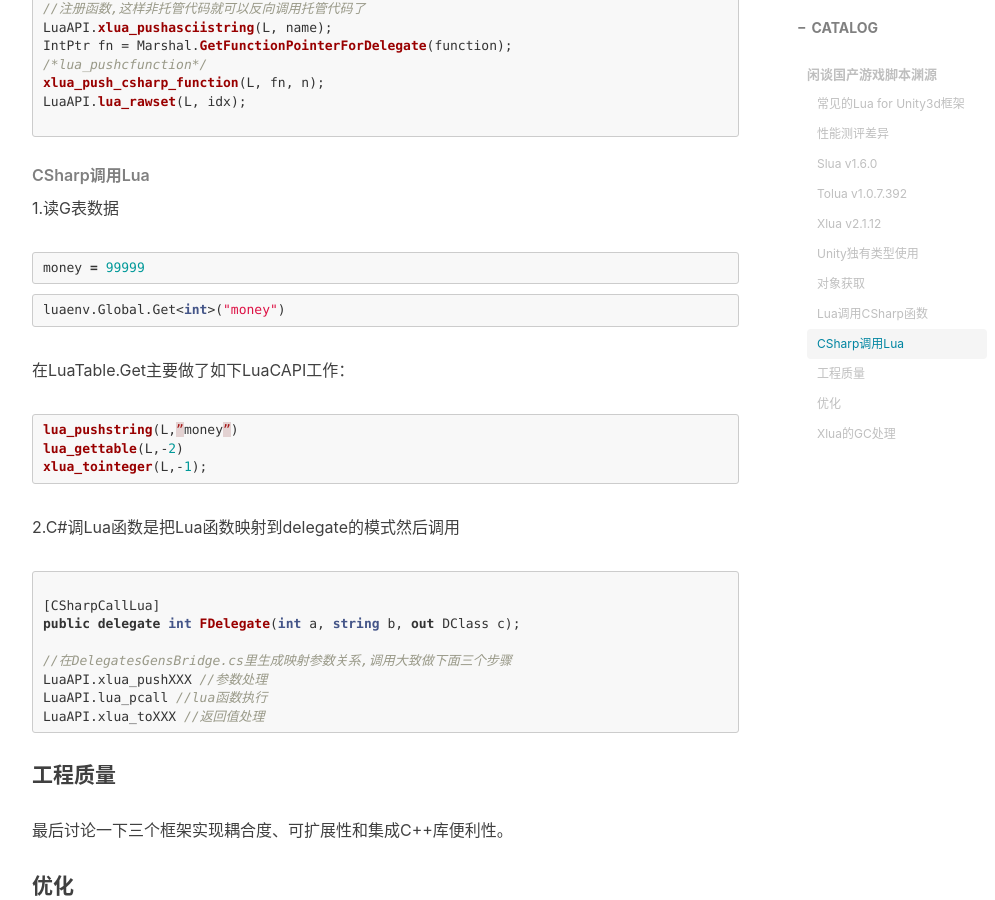
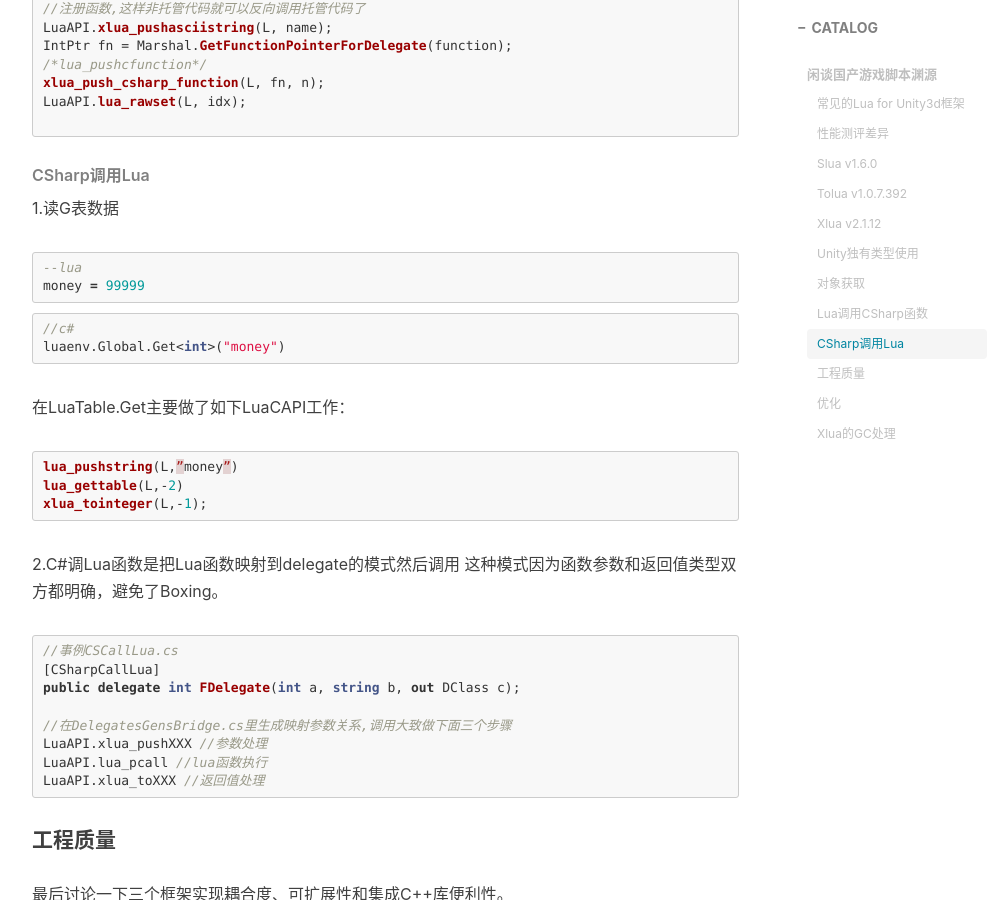
Before and after one commit to chenanbao/chenanbao.github.io, a Jekyll site: the page built from _posts/2018-07-29-Lua热更新框架差异.md, in a window 1280 px wide and 900 px high, scrolled down 9953 px. Shown: the whole window, without its empty margins (233-1228 px from the left). Built offline with Jekyll 4.4.1, drawn with Linux system fonts in a browser that asks for light colours; nearby versions of some CDN libraries; comment, search, counter and statistics services are not loaded.

Commit message:
CSharp调用Lua

````diff
--- a/_posts/2018-07-29-Lua热更新框架差异.md
+++ b/_posts/2018-07-29-Lua热更新框架差异.md
@@ -474,10 +474,12 @@ LuaAPI.lua_rawset(L, idx);
 ###### CSharp调用Lua
 1.读G表数据
 ```lua
+--lua
 money = 99999
 ```
 
 ```csharp
+//c#
 luaenv.Global.Get<int>("money")
 ```
 
@@ -489,8 +491,9 @@ xlua_tointeger(L,-1);
 ```
 
 2.C#调Lua函数是把Lua函数映射到delegate的模式然后调用
+这种模式因为函数参数和返回值类型双方都明确，避免了Boxing。
 ```csharp
-
+//事例CSCallLua.cs
 [CSharpCallLua]
 public delegate int FDelegate(int a, string b, out DClass c);
 
````
